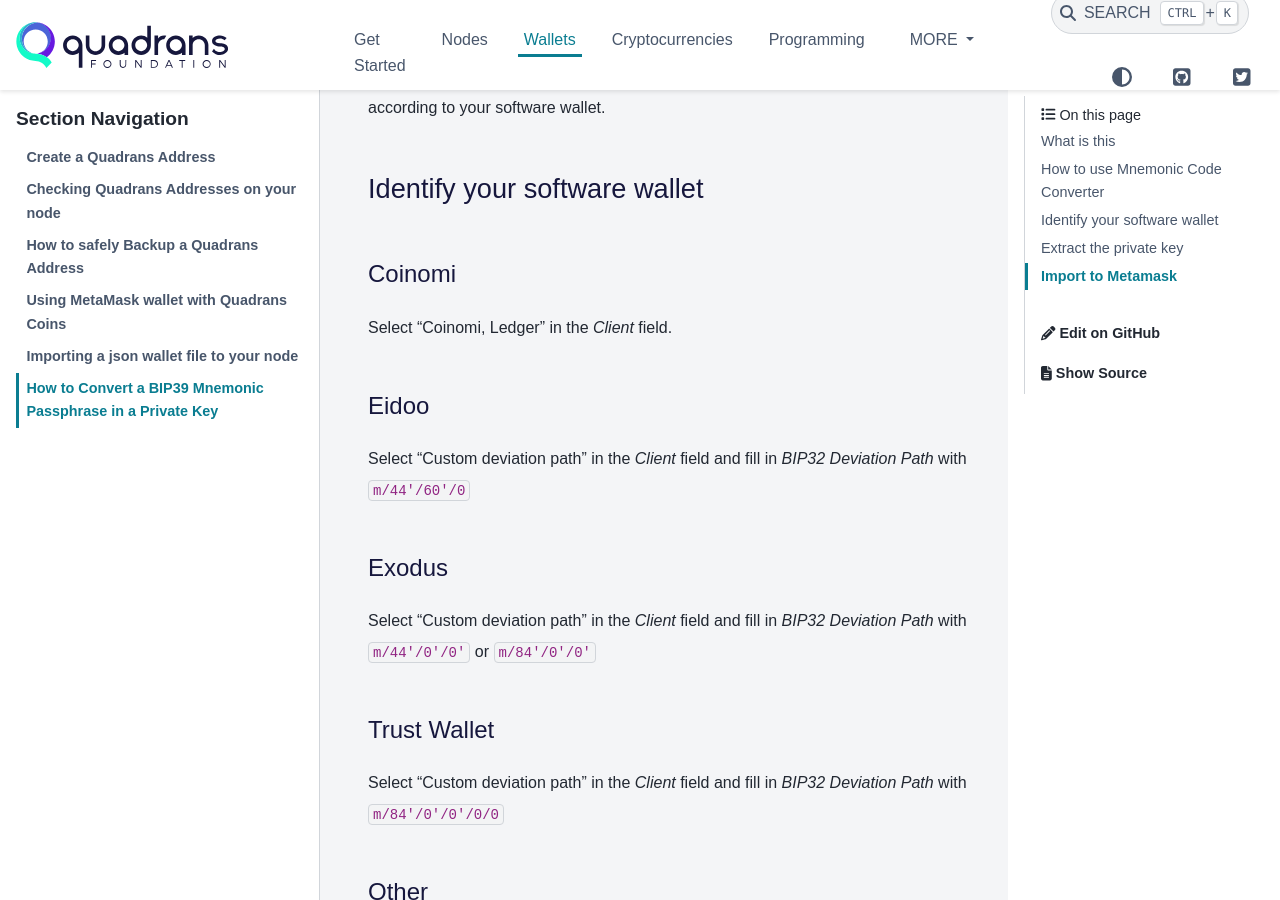
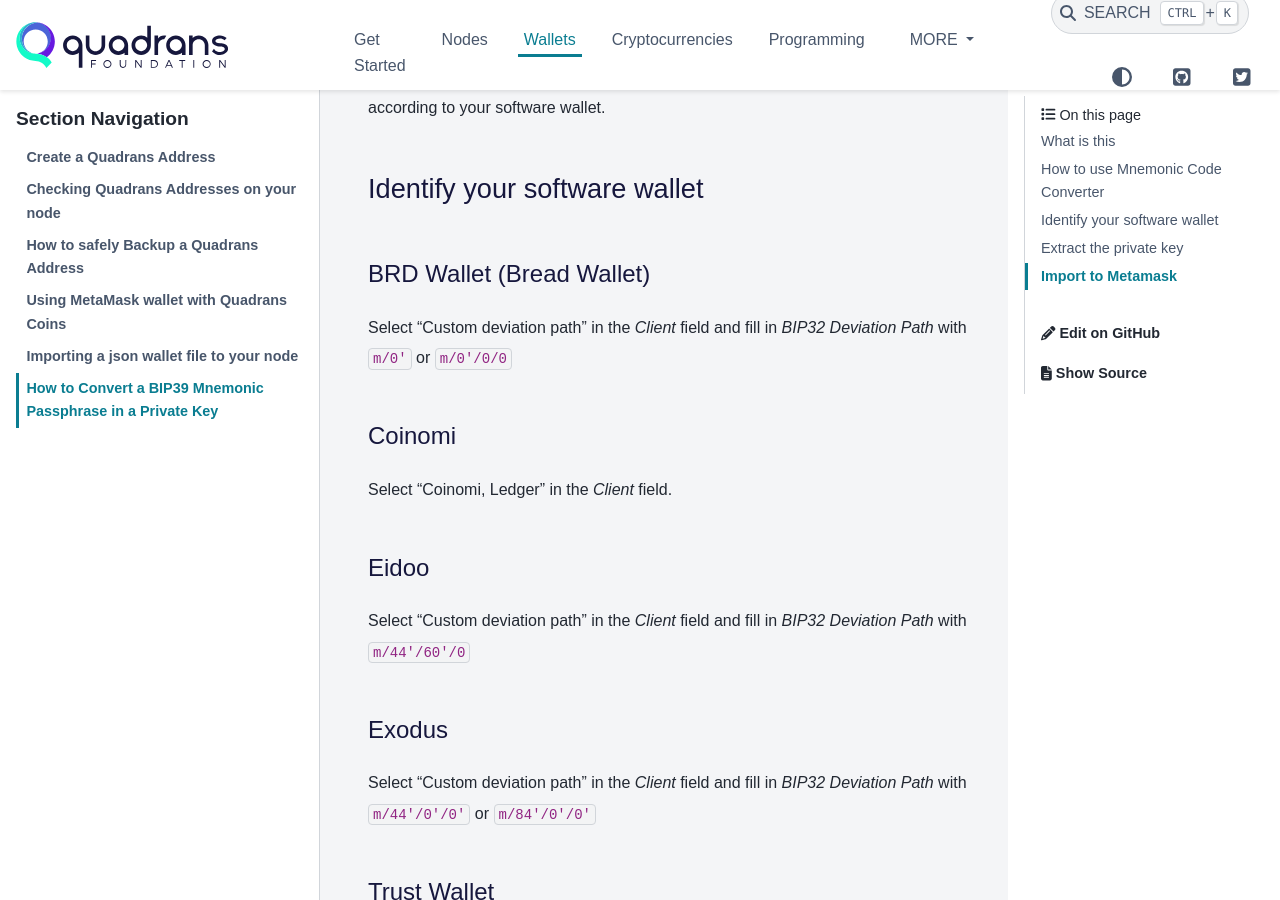
Before and after one commit to quadrans/wiki, a Sphinx documentation site: the page built from docs/wallet/management/qdt_private_key.md, in a window 1280 px wide and 900 px high, scrolled down 1148 px. Built offline with Sphinx 7.4.7 and the PyData theme 0.15.4, drawn with Linux system fonts in a browser that asks for light colours; pages that are not in the unit, such as notebooks, are missing from menus.

Commit message:
Added BRD Wallet (Bread Wallet) BIP32 Deviation Path

```diff
--- a/docs/wallet/management/qdt_private_key.md
+++ b/docs/wallet/management/qdt_private_key.md
@@ -24,6 +24,9 @@
 Now in the **Deviation Path** section select the *BIP32* tab and set the Client as follows according to your software wallet.
 
 ## Identify your software wallet
+
+### BRD Wallet (Bread Wallet)
+Select "Custom deviation path" in the *Client* field and fill in *BIP32 Deviation Path* with `m/0'` or `m/0'/0/0`
 
 ### Coinomi
 
```
